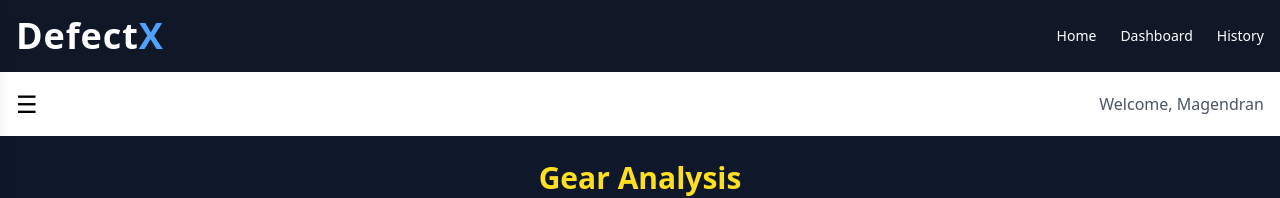
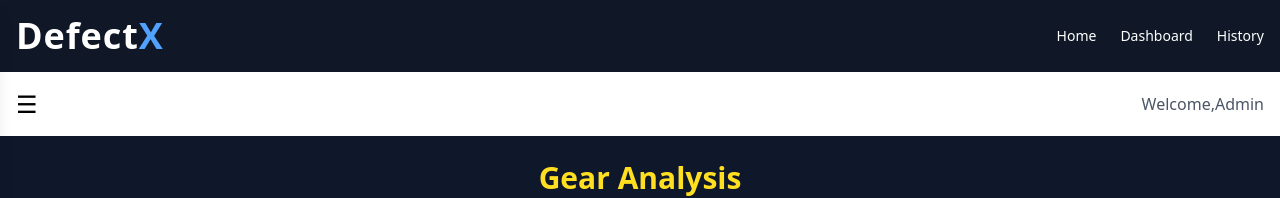
Before and after one commit to Magendran10/spur-gear-frontend, a React (Vite) app: page /analysis in a window 1280 px wide. Shown: the top 198 px of the page. Built offline with nearby package versions, Linux system fonts and the light colour scheme; no server answers.

Commit message:
gear-analysis03

```diff
--- a/src/components/Layout.jsx
+++ b/src/components/Layout.jsx
@@ -23,7 +23,7 @@ export default function Layout() {
             ☰
           </button>
 
-          <div className="text-gray-600">Welcome, Magendran</div>
+          <div className="text-gray-600">Welcome,Admin</div>
         </header>
 
 
--- a/src/components/Sidebar.jsx
+++ b/src/components/Sidebar.jsx
@@ -38,7 +38,7 @@ export default function Sidebar({ isOpen, onClose }) {
       <nav className="p-4 space-y-4">
         <Link to="/dashboard" className="block text-gray-700 hover:text-blue-500">Dashboard</Link>
         <Link to="/analysis" className="block text-gray-700 hover:text-blue-500">Gear Analysis</Link>
-        <Link to="/logs" className="block text-gray-700 hover:text-blue-500">Defect Logs</Link>
+        {/* <Link to="/logs" className="block text-gray-700 hover:text-blue-500">Defect Logs</Link>  */}
         <Link to="/upload-csv" className="block text-gray-700 hover:text-blue-500">Upload-Data</Link>
         <Link to="/settings" className="block text-gray-700 hover:text-blue-500">Settings</Link>
       </nav>
--- a/src/pages/GearAnalysis.jsx
+++ b/src/pages/GearAnalysis.jsx
@@ -29,7 +29,7 @@ export default function GearAnalysis() {
     }
     if (moduleFilter) {
       filtered = filtered.filter((item) => {
-        const moduleValue = item["Module"] || "";
+        const moduleValue = item["module"] || "";
         return moduleValue.toLowerCase().includes(moduleFilter.toLowerCase());
       });
     }
@@ -66,7 +66,7 @@ export default function GearAnalysis() {
 
   const moduleData = Object.values(
     filteredData.reduce((acc, g) => {
-      const moduleType = g["Module"] || "Unknown";
+      const moduleType = g["module"] || "Unknown";
       if (!acc[moduleType]) {
         acc[moduleType] = { module: moduleType, PASS: 0, FAIL: 0 };
       }
```
